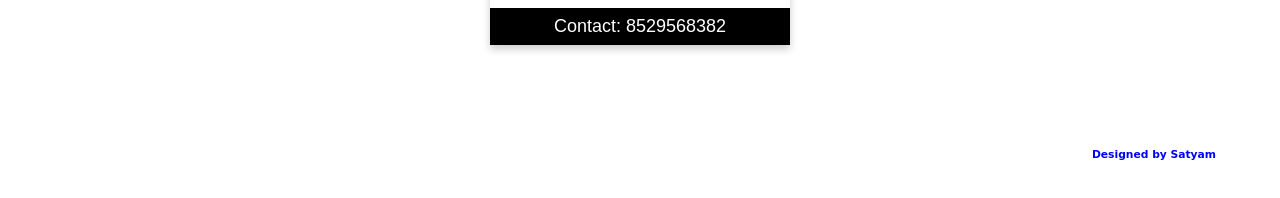
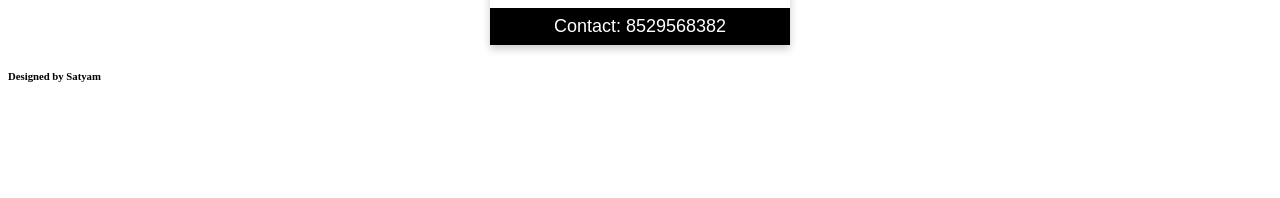
Before and after one commit to satyamrai0510/commando, a plain HTML site: page profile/index.html in a window 1280 px wide. Shown: the part 574-772 px from the top of the page. Drawn offline with Linux system fonts and the light colour scheme.

Commit message:
Update style.css

```diff
--- a/profile/style.css
+++ b/profile/style.css
@@ -43,14 +43,3 @@ a {
 button:hover, a:hover {
   opacity: 0.7;
 }
-
-h6
-{
-    position: absolute;
-    right: 5%;
-    bottom: 5%;
-    font-family: cursive;
-    color: blue;
-}
-
-/* end */
```
